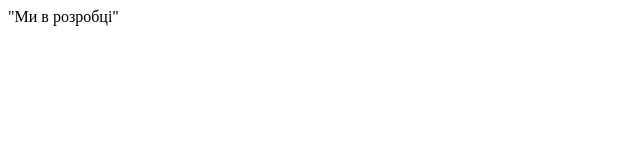
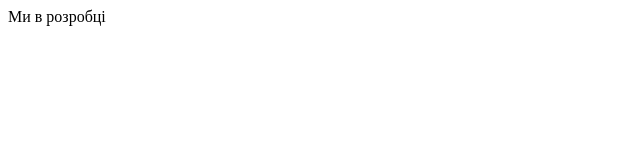
Before and after one commit to mykhailoklymov/min10x.com, a plain HTML site: page index.html in a window 1280 px wide. Shown: the full height of the page, 0-640 px from the left. Drawn offline with Linux system fonts and the light colour scheme.

Commit message:
Update index.html

```diff
--- a/index.html
+++ b/index.html
@@ -4,6 +4,6 @@
 	<title>min10x.com</title>
 </head>
 <body>
-	"Ми в розробці"
+	Ми в розробці
 </body>
 </html>
```
